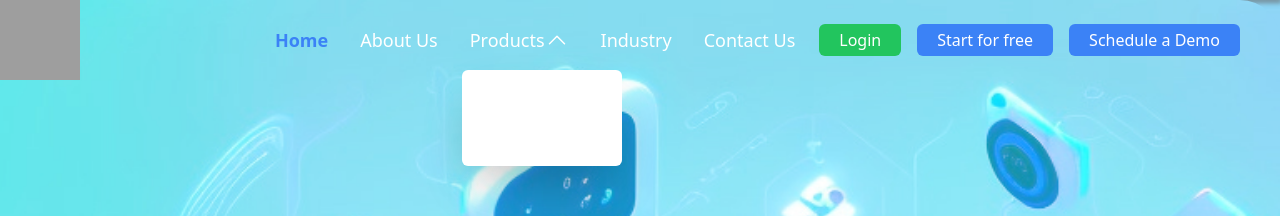
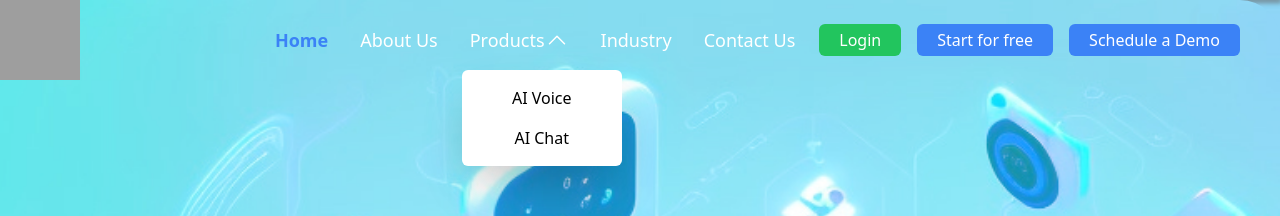
Before and after one commit to coderHarsh121212/AIhelp, a React (Create React App) app: page / in a window 1280 px wide. Both pictures are taken after a click on the button "Products". Shown: the top 216 px of the page. Built offline with nearby package versions, Linux system fonts and the light colour scheme; grey boxes are pictures that could not be loaded.

Commit message:
change
Signed-off-by: coderHarsh121212 <codesource287@gmail.com>

```diff
--- a/src/components/Navbar.js
+++ b/src/components/Navbar.js
@@ -78,7 +78,7 @@ const Navbar = () => {
                 Products {showdrop ? <CaretUp /> : <CaretDown />}
               </button>
               {showdrop && (
-                <div className="absolute bg-white shadow-2xl rounded-md mt-2 py-2 w-40">
+                <div className="absolute bg-white shadow-2xl rounded-md mt-2 py-2 w-40 text-black">
                   <NavLink
                     to="/Products/AIVoice"
                     className={`block px-4 py-2 ${
```
